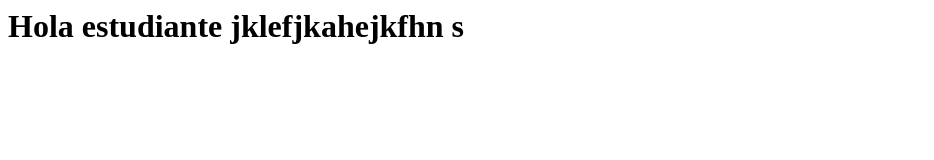
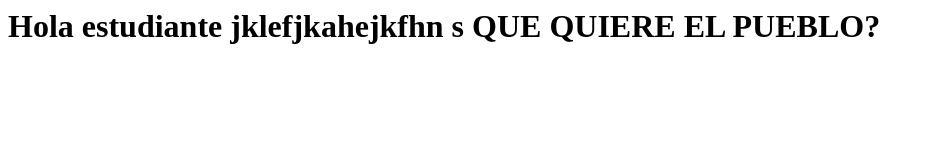
Before and after one commit to mm18226/PPP, a plain HTML site: page index.html in a window 1280 px wide. Shown: the whole page, without its empty margins (0-934 px from the left). Drawn offline with Linux system fonts and the light colour scheme.

Commit message:
puse pito
En index

```diff
--- a/index.html
+++ b/index.html
@@ -2,6 +2,8 @@
     <head>
     </head>
     <body>
-        <h1>Hola estudiante jklefjkahejkfhn s</h1>
+        <h1>Hola estudiante jklefjkahejkfhn s
+            QUE QUIERE EL PUEBLO?
+        </h1>
     </body>
 </html>
```
